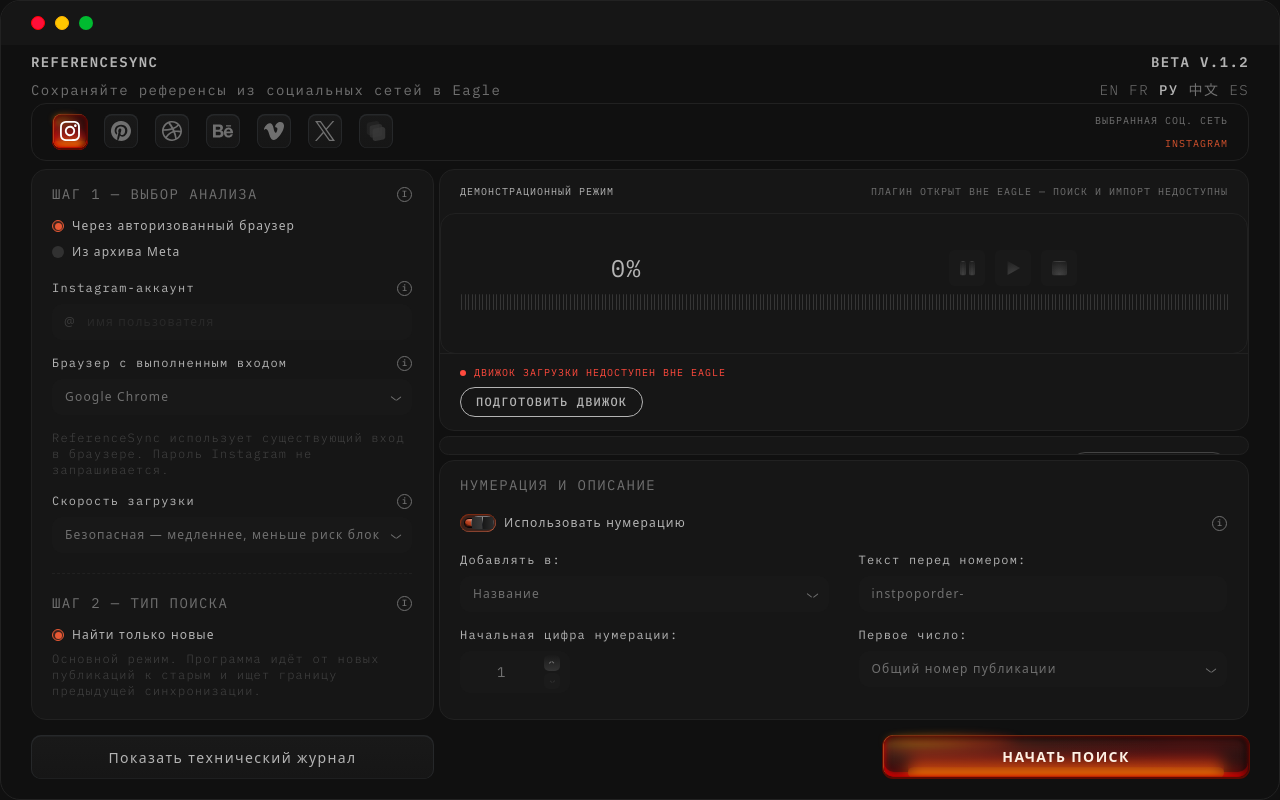
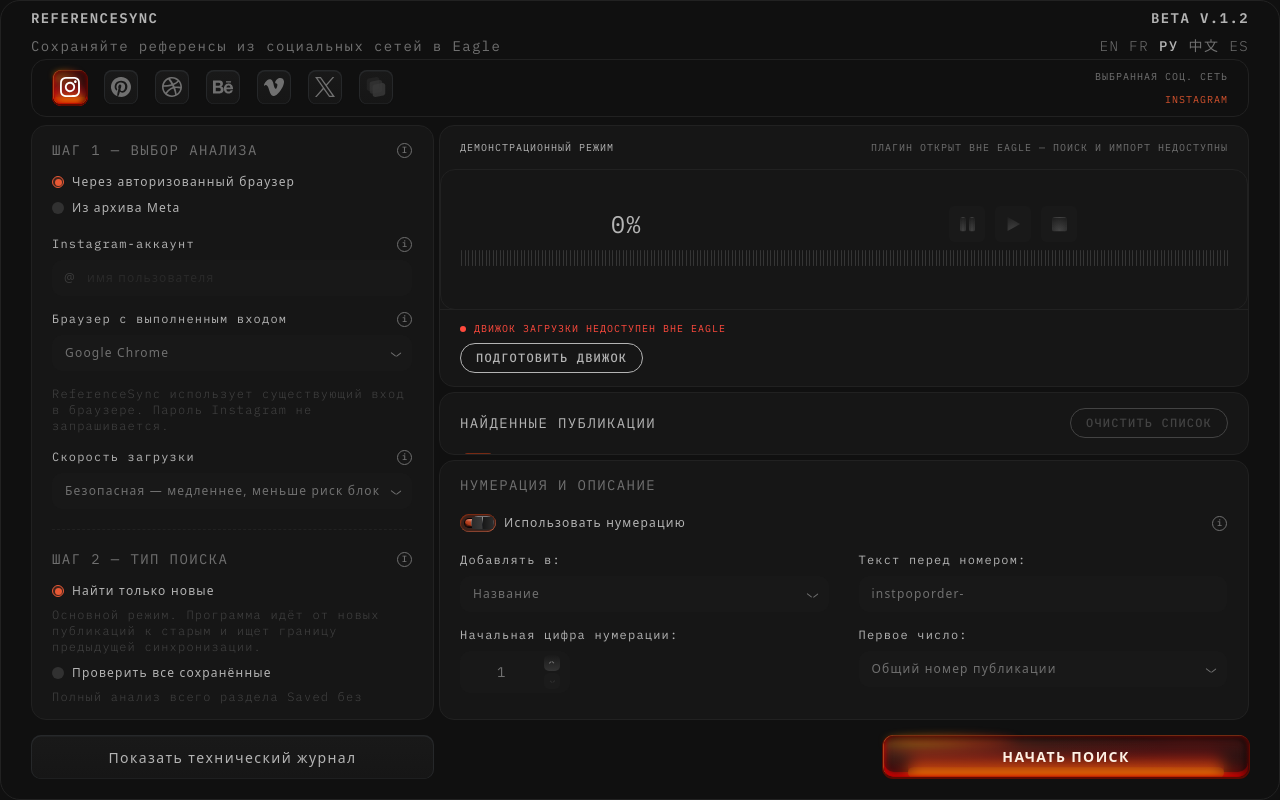
Before and after one commit to Rellese/reference-sync, a website with bundled scripts: page index.html in a window 1280 px wide. Built offline with nearby package versions, Linux system fonts and the light colour scheme.

Commit message:
M1-T07D: remove redundant custom window controls

```diff
--- a/js/main.js
+++ b/js/main.js
@@ -7,7 +7,7 @@
 
 import { el, clear, createCheckbox, createEditButton } from './ui.js';
 import {
-  loadIcons, buildTitlebar, buildHeader, buildSocial, buildSettings,
+  loadIcons, buildHeader, buildSocial, buildSettings,
   buildStatus, buildResults, buildNaming, buildFooter, buildLog,
   buildCollectionModal, buildMessageModal, buildCarouselModal,
 } from './panels.js';
@@ -390,10 +390,6 @@
   const app = el('div', 'rs-app');
   app.id = 'reference-sync';
 
-  ui.titlebar = buildTitlebar({
-    onClose: () => closeGracefully(),
-  });
-
   ui.header = buildHeader({
     onLanguage: (code) => {
       setSetting('language', code);
@@ -476,7 +472,6 @@
   work.append(ui.settings.node, right);
 
   app.append(
-    ui.titlebar,
     ui.header,
     ui.social,
     work,
--- a/styles/screen.css
+++ b/styles/screen.css
@@ -29,8 +29,8 @@
   border-radius: var(--r-screen);
   overflow: hidden;
 
-  /* 44 титул | 46 шапка | 58 соцсети | 1fr рабочая область | 44 кнопка */
-  grid-template-rows: 44px 46px 58px minmax(0, 1fr) auto;
+  /* 46 шапка | 58 соцсети | 1fr рабочая область | 44 кнопка */
+  grid-template-rows: 46px 58px minmax(0, 1fr) auto;
   grid-template-columns: 1fr;
   row-gap: 0;
 }
@@ -72,7 +72,7 @@
    1 блок — шапка: название + версия + языки
    ============================================================ */
 .rs-header {
-  grid-row: 2;
+  grid-row: 1;
   display: flex;
   flex-direction: row;
   justify-content: space-between;
@@ -123,7 +123,7 @@
    2 блок — переключатели соцсетей, 1542×58, рамка #212121
    ============================================================ */
 .rs-social {
-  grid-row: 3;
+  grid-row: 2;
   display: flex;
   flex-direction: row;
   justify-content: space-between;
@@ -173,7 +173,7 @@
    Зазор между 3 и 4 блоком в Figma: 438 - (30+403) = 5px
    ============================================================ */
 .rs-work {
-  grid-row: 4;
+  grid-row: 3;
   display: grid;
   grid-template-columns: 403px minmax(0, 1fr);
   column-gap: 5px;
@@ -705,7 +705,7 @@
    правой колонки.
    ============================================================ */
 .rs-footer {
-  grid-row: 5;
+  grid-row: 4;
   display: grid;
   grid-template-columns: 403px minmax(0, 1fr);
   column-gap: 5px;
```
